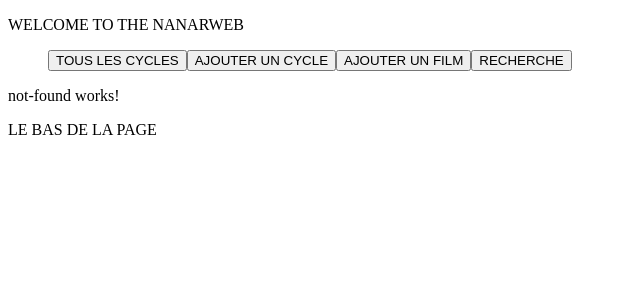
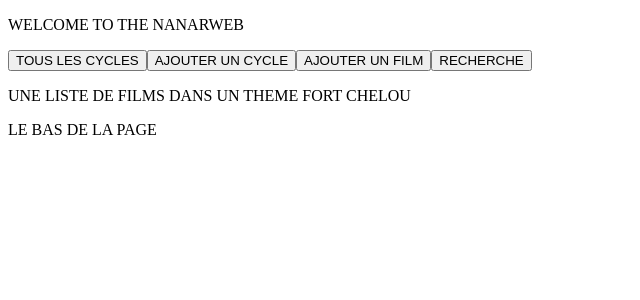
Before and after one commit to SebastiaanMoedt/nanarweb, an Angular app: page /cycles in a window 1280 px wide. Shown: the top 300 px of the page, without its empty margins (0-640 px from the left). Built offline with nearby package versions, Linux system fonts and the light colour scheme.

Commit message:
routes fixed

```diff
--- a/src/app/app.routes.ts
+++ b/src/app/app.routes.ts
@@ -11,11 +11,13 @@ import { Search } from './pages/search/search';
 export const routes: Routes = [
     { path: '', redirectTo: 'home', pathMatch: 'full' },
     { path: 'home', component: Home},
-    { path: '**', component: NotFound},
     { path: 'cycles', component: Cycles},
     { path: 'cycle-detail', component: CycleDetail},
     { path: 'cycle-add', component: CycleAdd},
     { path: 'film-detail', component: FilmDetail},
     { path: 'film-add', component: FilmAdd},
-    { path: 'search', component: Search}
+    { path: 'search', component: Search},
+
+    // ALWAYS LAST
+    { path: '**', component: NotFound}
 ];
--- a/src/app/pages/cycles/cycles.html
+++ b/src/app/pages/cycles/cycles.html
@@ -1 +1 @@
-<p>cycles works!</p>
+<p>UNE LISTE DE FILMS DANS UN THEME FORT CHELOU</p>
--- a/src/app/partials/header/header.html
+++ b/src/app/partials/header/header.html
@@ -1,8 +1,8 @@
 <p>WELCOME TO THE NANARWEB</p>
 
-<ul>
-    <button>TOUS LES CYCLES</button>
-    <button>AJOUTER UN CYCLE</button>
-    <button>AJOUTER UN FILM</button>
-    <button>RECHERCHE</button>
-</ul>
+<div>
+    <button routerLink="/cycles">TOUS LES CYCLES</button>
+    <button routerLink="/cycle-add">AJOUTER UN CYCLE</button>
+    <button routerLink="/film-add">AJOUTER UN FILM</button>
+    <button routerLink="/search">RECHERCHE</button>
+</div>
```
